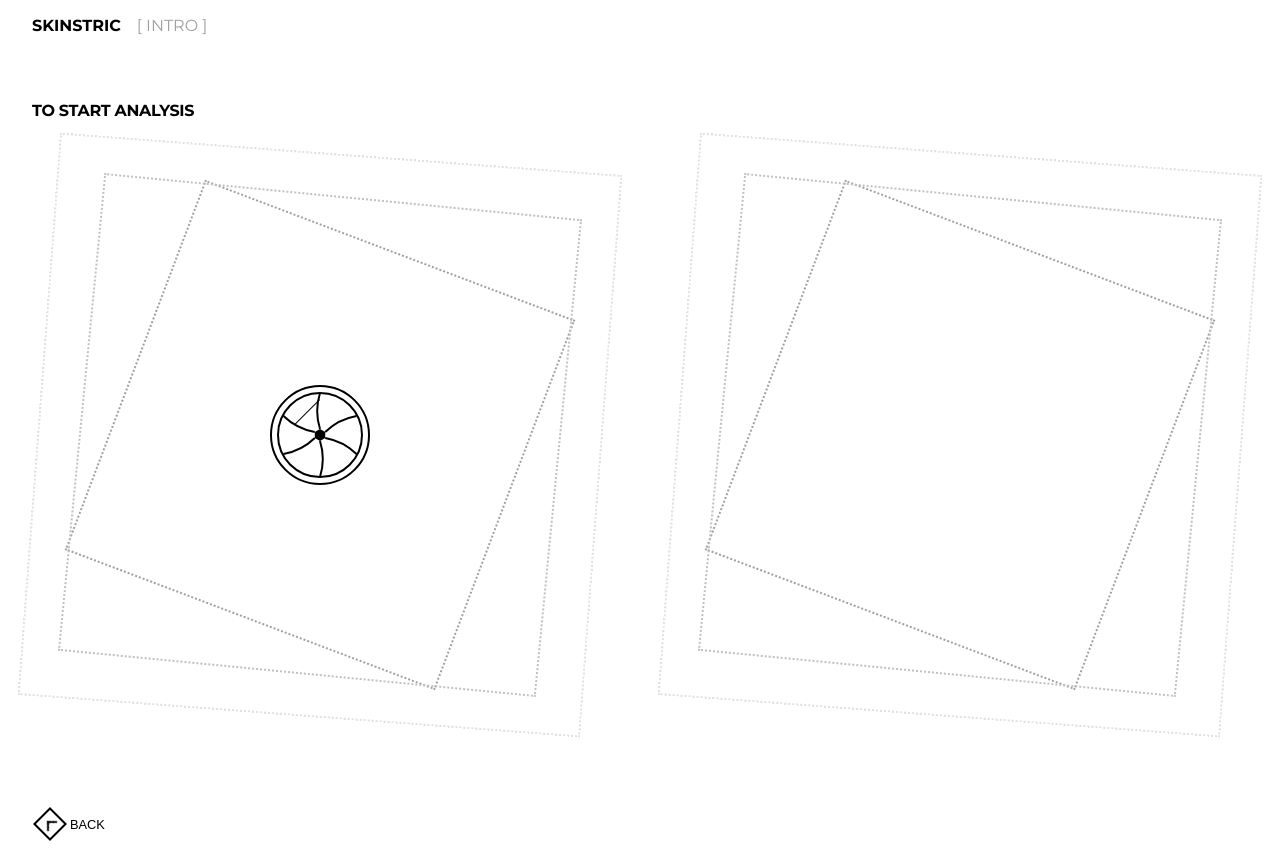
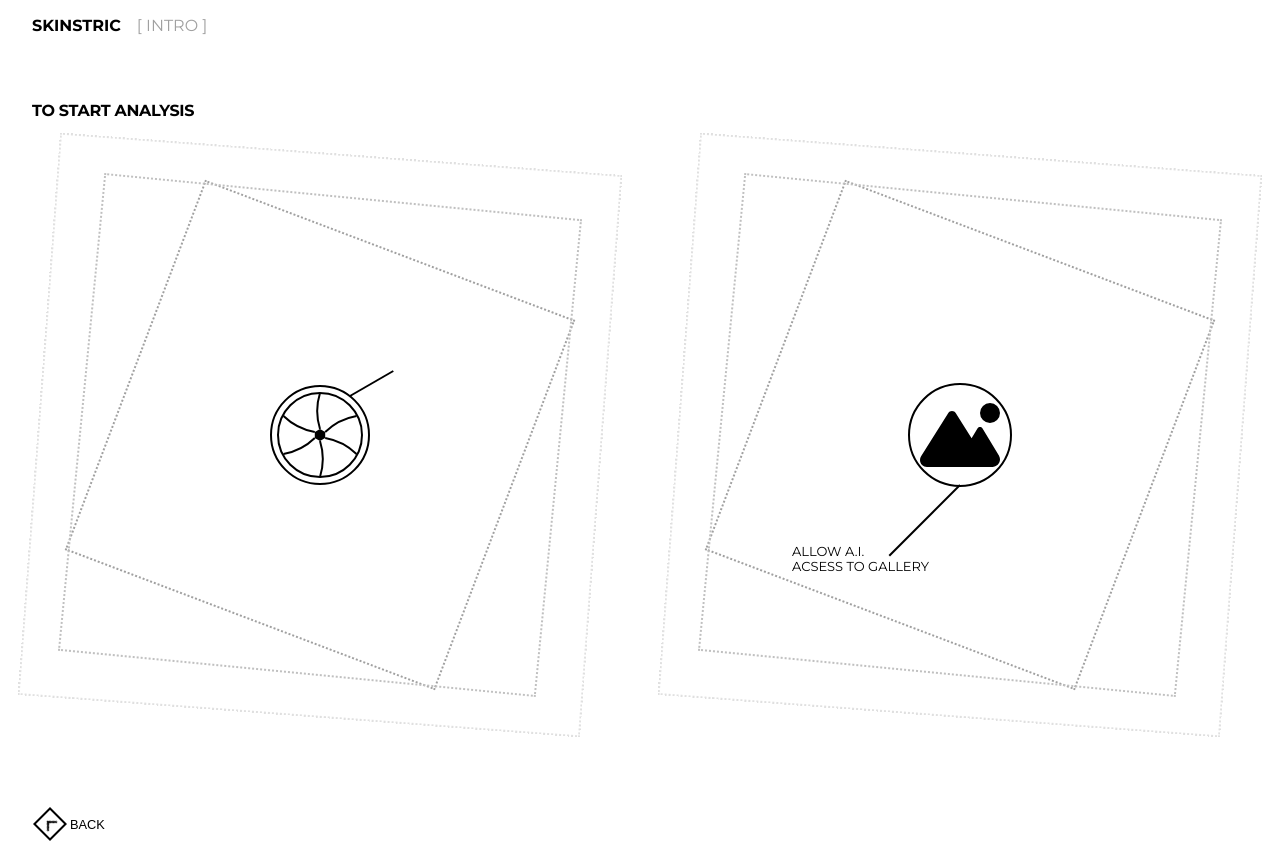
Before and after one commit to aleciaortiz923-star/Skinstric, a Next.js app: page /image in a window 1280 px wide. Built offline with nearby package versions, Linux system fonts and the light colour scheme; a web font is replaced by a local one.

Commit message:
images page

```diff
--- a/app/globals.css
+++ b/app/globals.css
@@ -41,6 +41,7 @@ body {
   justify-content: center;
   width: 100%;
   height: 100%;
+  z-index: 1;
 }
 
 .camera-icon {
@@ -50,19 +51,28 @@ body {
   background-size: contain;
   background-repeat: no-repeat;
   position: relative;
+  transition: transform 0.3s ease-in-out;
+}
+
+.camera-icon:hover {
+  transform: scale(1.05);
 }
 
 .camera-icon::after {
   content: '';
   position: absolute;
-  top: 15px;
-  right: 15px;
-  width: 35px;
-  height: 1px;
+  top: 10px;
+  right: -30px;
+  width: 50px;
+  height: 2px;
   background-color: #000;
-  transform: rotate(135deg);
-  transform-origin: top left;
+  transform: rotate(-30deg);
+  transform-origin: center left;
 }
+
+
+
+
 
 
 
@@ -71,6 +81,60 @@ body {
   justify-content: space-around;
   align-items: center;
   width: 100%;
+}
+
+.gallery-icon-wrapper {
+  position: absolute;
+  display: flex;
+  align-items: center;
+  justify-content: center;
+  width: 100%;
+  height: 100%;
+  z-index: 1;
+}
+
+.icon-in-circle {
+  width: 100px;
+  height: 100px;
+  border-radius: 50%;
+  border: 2px solid #000;
+  display: flex;
+  justify-content: center;
+  align-items: center;
+  position: relative;
+  transition: transform 0.3s ease-in-out;
+}
+
+.icon-in-circle:hover {
+  transform: scale(1.05);
+}
+
+.icon-in-circle::after {
+  content: '';
+  position: absolute;
+  top: 100%;
+  left: 50%;
+  width: 2px;
+  height: 100px;
+  background-color: #000;
+  transform-origin: top center;
+  transform: translateX(-50%) rotate(45deg);
+}
+
+.gallery-icon {
+  width: 80px;
+  height: 80px;
+}
+
+.gallery-text {
+  position: absolute;
+  bottom: 25%;
+  left: 20%;
+  font-size: 13px;
+  font-weight: normal;
+  color: #000;
+  text-align: left;
+  line-height: 1.2;
 }
 
 .page-container {
--- a/app/image/page.tsx
+++ b/app/image/page.tsx
@@ -1,5 +1,6 @@
 "use client";
 import { useRouter } from 'next/navigation';
+import { FaMountainSun } from 'react-icons/fa6';
 
 const ResultsPage = () => {
   const router = useRouter();
@@ -27,6 +28,15 @@ const ResultsPage = () => {
           </div>
           <div className="diamond-container">
             <div className="inner-diamond"></div>
+            <div className="gallery-icon-wrapper">
+              <div className="icon-in-circle">
+                <FaMountainSun className="gallery-icon" />
+              </div>
+              <div className="gallery-text">
+                ALLOW A.I. <br />
+                ACSESS TO GALLERY
+              </div>
+            </div>
           </div>
         </div>
       </main>
--- a/package.json
+++ b/package.json
@@ -15,6 +15,7 @@
     "next": "16.2.6",
     "react": "19.2.4",
     "react-dom": "19.2.4",
+    "react-icons": "^5.6.0",
     "three": "^0.184.0"
   },
   "devDependencies": {
```
Also changed, not shown: 1 other file (tests, documents, lock files or other folders).
